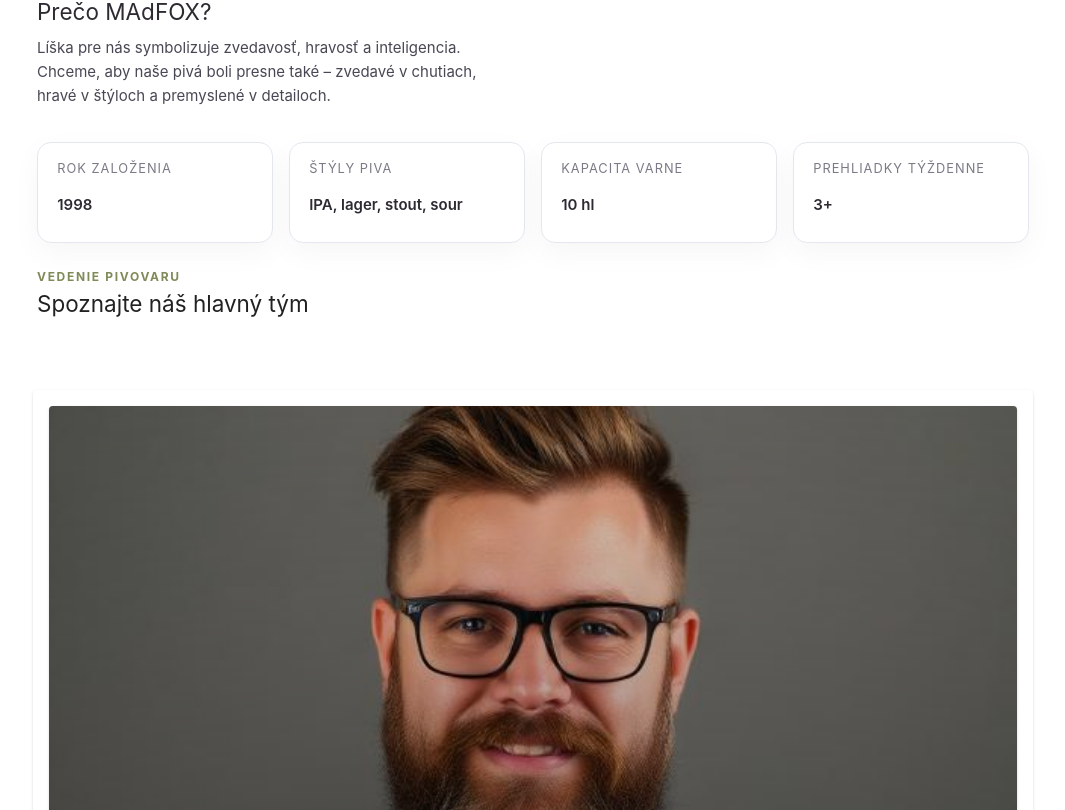
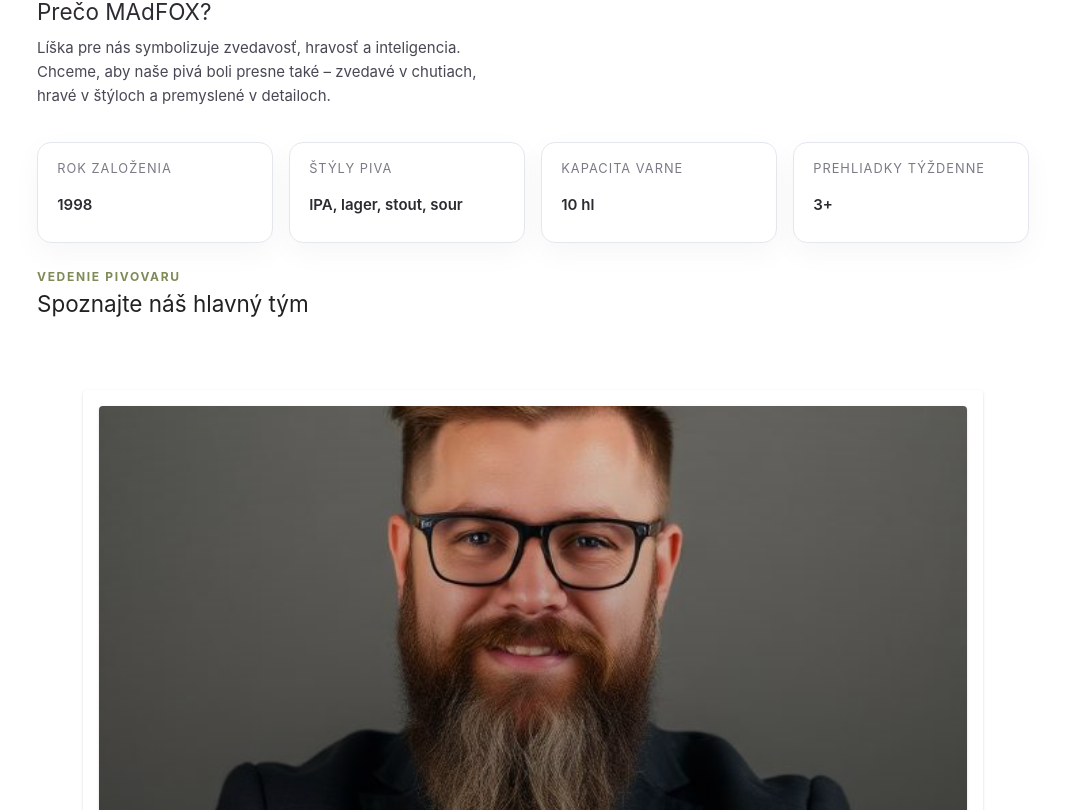
Before and after one commit to golgt/Brewery, a Vue app in the folder brewery/: page /about in a window 1280 px wide. Shown: the part 650-1460 px from the top of the page, without its empty margins (107-1172 px from the left). Built offline with nearby package versions, Linux system fonts and the light colour scheme.

Commit message:
zmensenie team obrazkov

```diff
--- a/brewery/src/components/Team.vue
+++ b/brewery/src/components/Team.vue
@@ -11,7 +11,7 @@
 </script>
 
 <template>
-    <v-card class="mx-auto" max-width="1000">
+    <v-card class="mx-auto" max-width="900">
         <v-container fluid>
             <v-row dense>
                 <v-col v-for="card in cards" :key="card.title" :cols="card.flex">
@@ -20,7 +20,7 @@
                                 :src="card.src"
                                 class="align-end"
                                 gradient="to bottom, rgba(0,0,0,.1), rgba(0,0,0,.5)"
-                                height="700px"
+                                height="500px"
                                 cover
                         >
                         <v-card-title class="text-white">
```
